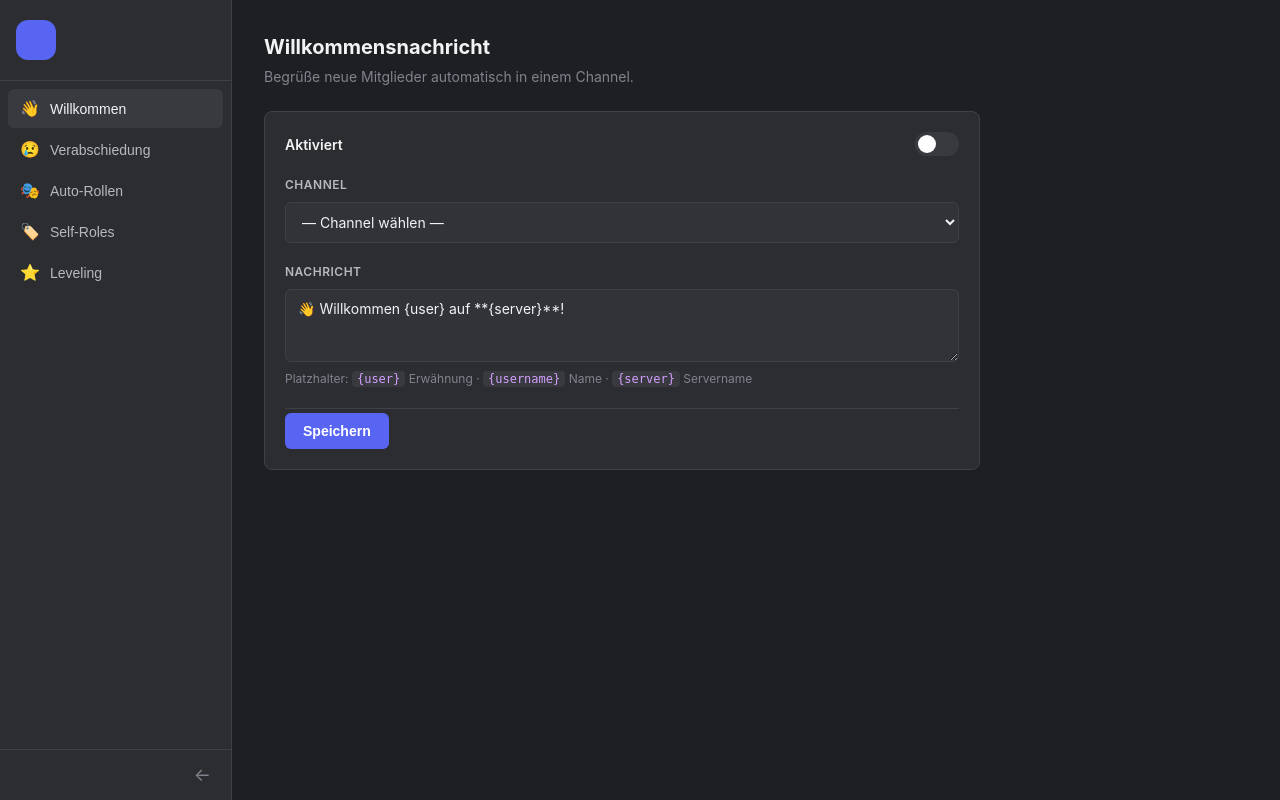
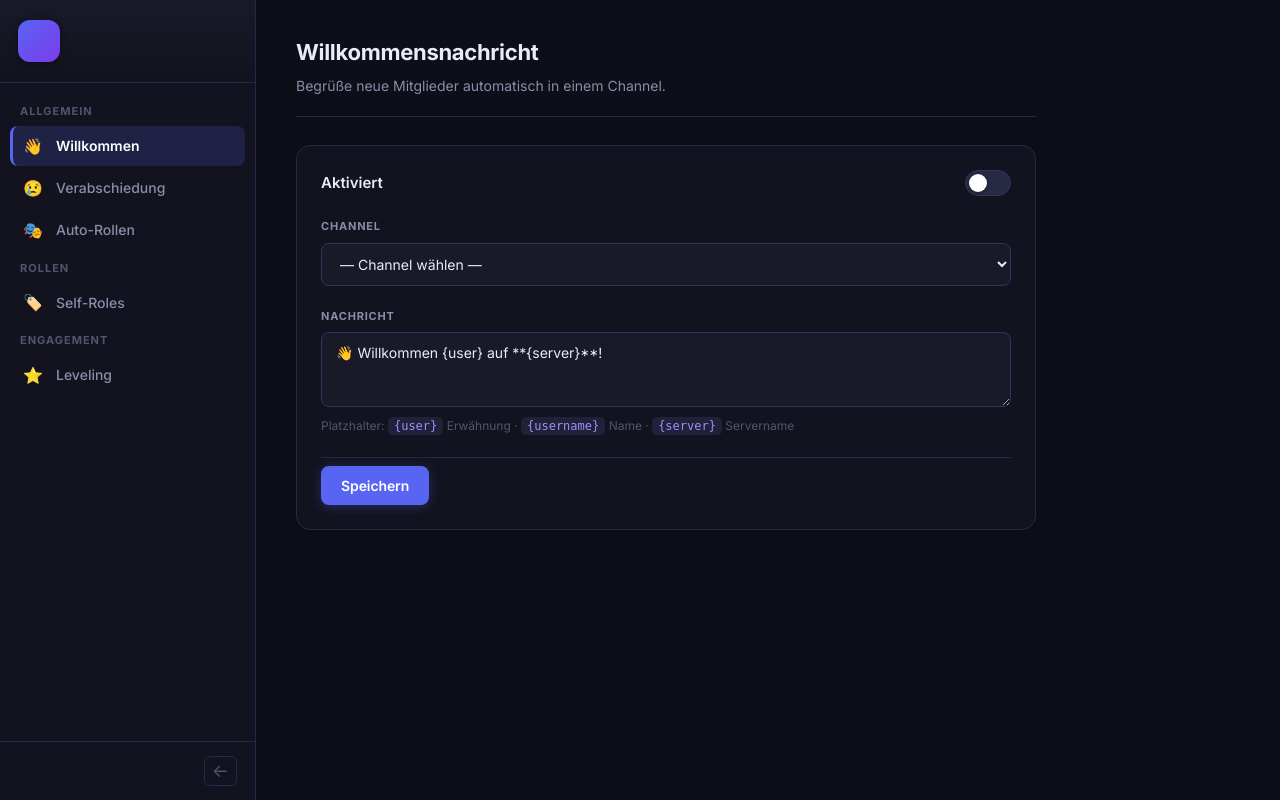
Before and after one commit to selbstsucht/discord-bot, a Flask app: page /server/1 in a window 1280 px wide. Run offline with Flask 3, Linux system fonts and the light colour scheme; the visitor is signed in with stand-in values (Sample User, id 1); data that the repository does not hold is empty.

Commit message:
design: Dashboard-Redesign im MEE6-Stil
Komplettes CSS-Overhaul:
- Dunkleres Navy-Farbschema (#0d0e17 Basis)
- Inter-Font via Google Fonts
- Sidebar: Gradient-Header, Section-Labels, aktiver Tab mit linkem Accent-Border
- Cards: mehr Rundung, subtile Schatten, bessere Abstände
- Buttons: Glow-Effekt auf Primary, filter statt opacity für hover
- Inputs: Focus-Glow, leicht abgesetzter Hintergrund
- Modals: Blur-Backdrop, stärkerer Schatten
- Badges: neue Farben, schärfer
- Toasts: halbtransparent mit Blur

Co-Authored-By: Claude Sonnet 4.6 <noreply@anthropic.com>

```diff
--- a/static/style.css
+++ b/static/style.css
@@ -1,24 +1,30 @@
+@import url('https://fonts.googleapis.com/css2?family=Inter:wght@400;500;600;700&display=swap');
+
 :root {
-  --bg1:     #1e1f22;
-  --bg2:     #2b2d31;
-  --bg3:     #313338;
-  --bg4:     #383a40;
-  --border:  #3f4147;
-  --accent:  #5865f2;
-  --accent-h:#4752c4;
-  --text1:   #f2f3f5;
-  --text2:   #b5bac1;
-  --text3:   #80848e;
-  --success: #23a55a;
-  --danger:  #da373c;
-  --warning: #f0b232;
-  --radius:  8px;
+  --bg1:        #0d0e17;
+  --bg2:        #12131e;
+  --bg3:        #191a28;
+  --bg4:        #20223a;
+  --bg5:        #272a42;
+  --border:     #26284a;
+  --border-l:   #31345c;
+  --accent:     #5865f2;
+  --accent-h:   #4752c4;
+  --accent-glow:rgba(88,101,242,.18);
+  --text1:      #eaebf5;
+  --text2:      #8b8da8;
+  --text3:      #52546e;
+  --success:    #3ba55d;
+  --danger:     #ed4245;
+  --warning:    #faa61a;
+  --radius:     10px;
+  --radius-lg:  14px;
 }
 
 *, *::before, *::after { box-sizing: border-box; margin: 0; padding: 0; }
 
 body {
-  font-family: -apple-system, BlinkMacSystemFont, "Segoe UI", sans-serif;
+  font-family: 'Inter', -apple-system, BlinkMacSystemFont, "Segoe UI", sans-serif;
   background: var(--bg1);
   color: var(--text1);
   font-size: 14px;
@@ -29,10 +35,11 @@ a { color: var(--accent); text-decoration: none; }
 a:hover { text-decoration: underline; }
 code {
   background: var(--bg4);
-  padding: 1px 5px;
-  border-radius: 4px;
+  padding: 2px 6px;
+  border-radius: 5px;
   font-size: 12px;
-  color: #d4a0ff;
+  color: #a78bfa;
+  font-family: 'Fira Code', monospace;
 }
 
 /* ── Login ──────────────────────────────────────────────────── */
@@ -65,87 +72,88 @@ code {
   gap: 10px;
   background: var(--accent);
   color: #fff;
-  padding: 12px 24px;
+  padding: 13px 28px;
   border-radius: var(--radius);
   font-weight: 600;
   font-size: 15px;
-  transition: background .15s;
+  transition: background .15s, box-shadow .15s;
   text-decoration: none;
+  box-shadow: 0 4px 20px rgba(88,101,242,.35);
 }
-.btn-discord:hover { background: var(--accent-h); text-decoration: none; }
+.btn-discord:hover { background: var(--accent-h); text-decoration: none; box-shadow: 0 4px 24px rgba(88,101,242,.5); }
 
 /* ── Top Nav ────────────────────────────────────────────────── */
 .top-nav {
   background: var(--bg2);
   border-bottom: 1px solid var(--border);
-  padding: 0 24px;
-  height: 56px;
+  padding: 0 28px;
+  height: 60px;
   display: flex;
   align-items: center;
   justify-content: space-between;
 }
-
-.nav-brand { font-weight: 700; font-size: 16px; }
-.nav-user  { display: flex; align-items: center; gap: 10px; }
-.nav-avatar { width: 32px; height: 32px; border-radius: 50%; }
-.nav-username { color: var(--text2); }
+.nav-brand    { font-weight: 700; font-size: 16px; letter-spacing: -.2px; }
+.nav-user     { display: flex; align-items: center; gap: 10px; }
+.nav-avatar   { width: 32px; height: 32px; border-radius: 50%; }
+.nav-username { color: var(--text2); font-size: 13px; }
 
 /* ── Servers Page ───────────────────────────────────────────── */
 .servers-page {
-  max-width: 1000px;
-  margin: 40px auto;
-  padding: 0 24px;
+  max-width: 1040px;
+  margin: 48px auto;
+  padding: 0 28px;
 }
-
-.page-header { margin-bottom: 28px; }
-.page-header h2 { font-size: 22px; font-weight: 700; margin-bottom: 4px; }
+.page-header          { margin-bottom: 32px; }
+.page-header h2       { font-size: 24px; font-weight: 700; margin-bottom: 4px; letter-spacing: -.3px; }
+.page-header .text-muted { font-size: 15px; }
 
 .servers-grid {
   display: grid;
-  grid-template-columns: repeat(auto-fill, minmax(200px, 1fr));
+  grid-template-columns: repeat(auto-fill, minmax(210px, 1fr));
   gap: 16px;
 }
 
 .server-card {
   background: var(--bg2);
   border: 1px solid var(--border);
-  border-radius: var(--radius);
-  padding: 24px 16px;
+  border-radius: var(--radius-lg);
+  padding: 28px 20px;
   text-align: center;
   display: flex;
   flex-direction: column;
   align-items: center;
-  gap: 12px;
-  transition: border-color .15s, transform .15s;
+  gap: 14px;
+  transition: border-color .2s, transform .2s, box-shadow .2s;
 }
-.server-card:hover { border-color: var(--accent); transform: translateY(-2px); }
+.server-card:hover {
+  border-color: var(--accent);
+  transform: translateY(-3px);
+  box-shadow: 0 8px 32px rgba(88,101,242,.2);
+}
 
 .server-icon {
-  width: 64px; height: 64px;
-  border-radius: 50%;
+  width: 68px; height: 68px;
+  border-radius: 16px;
   object-fit: cover;
 }
 .server-icon-placeholder {
-  background: var(--accent);
+  background: linear-gradient(135deg, var(--accent), #7c3aed);
   display: flex;
   align-items: center;
   justify-content: center;
-  font-size: 24px;
+  font-size: 26px;
   font-weight: 700;
   color: #fff;
 }
 .server-name { font-weight: 600; font-size: 15px; }
-.btn-full { width: 100%; }
+.btn-full    { width: 100%; justify-content: center; }
 
 /* ── Dashboard Layout ───────────────────────────────────────── */
-.layout {
-  display: flex;
-  min-height: 100vh;
-}
+.layout { display: flex; min-height: 100vh; }
 
 /* ── Sidebar ────────────────────────────────────────────────── */
 .sidebar {
-  width: 232px;
+  width: 256px;
   flex-shrink: 0;
   background: var(--bg2);
   border-right: 1px solid var(--border);
@@ -157,31 +165,34 @@ code {
 }
 
 .sidebar-header {
-  padding: 20px 16px;
+  padding: 20px 18px;
   border-bottom: 1px solid var(--border);
   display: flex;
   align-items: center;
-  gap: 10px;
+  gap: 12px;
+  background: linear-gradient(180deg, var(--bg3) 0%, var(--bg2) 100%);
 }
 
 .sidebar-guild-icon {
-  width: 40px; height: 40px;
+  width: 42px; height: 42px;
   border-radius: 12px;
   object-fit: cover;
   flex-shrink: 0;
+  box-shadow: 0 2px 8px rgba(0,0,0,.4);
 }
 .sidebar-icon-placeholder {
-  background: var(--accent);
+  background: linear-gradient(135deg, var(--accent), #7c3aed);
   display: flex;
   align-items: center;
   justify-content: center;
   font-weight: 700;
   color: #fff;
-  font-size: 16px;
+  font-size: 17px;
 }
 .sidebar-guild-name {
-  font-weight: 600;
+  font-weight: 700;
   font-size: 14px;
+  letter-spacing: -.2px;
   white-space: nowrap;
   overflow: hidden;
   text-overflow: ellipsis;
@@ -189,11 +200,20 @@ code {
 
 .sidebar-nav {
   flex: 1;
-  padding: 8px;
+  padding: 12px 10px;
   display: flex;
   flex-direction: column;
   gap: 2px;
   overflow-y: auto;
+}
+
+.sidebar-section-label {
+  font-size: 11px;
+  font-weight: 700;
+  color: var(--text3);
+  text-transform: uppercase;
+  letter-spacing: 1px;
+  padding: 8px 10px 4px;
 }
 
 .sidebar-btn {
@@ -201,64 +221,96 @@ code {
   border: none;
   color: var(--text2);
   padding: 10px 12px;
-  border-radius: 6px;
+  border-radius: 8px;
   cursor: pointer;
   text-align: left;
   font-size: 14px;
   font-weight: 500;
   display: flex;
   align-items: center;
-  gap: 10px;
-  transition: background .1s, color .1s;
+  gap: 12px;
+  transition: background .12s, color .12s;
   width: 100%;
+  font-family: inherit;
 }
-.sidebar-btn:hover { background: var(--bg3); color: var(--text1); }
-.sidebar-btn.active { background: var(--bg4); color: var(--text1); }
-.sidebar-icon { font-size: 16px; width: 20px; text-align: center; }
+.sidebar-btn:hover  { background: var(--bg4); color: var(--text1); }
+.sidebar-btn.active {
+  background: var(--accent-glow);
+  color: #fff;
+  font-weight: 600;
+  border-left: 3px solid var(--accent);
+  padding-left: 9px;
+}
+.sidebar-icon { font-size: 16px; width: 22px; text-align: center; flex-shrink: 0; }
 
 .sidebar-footer {
-  padding: 12px 16px;
+  padding: 14px 18px;
   border-top: 1px solid var(--border);
   display: flex;
   align-items: center;
-  gap: 8px;
+  gap: 10px;
+  background: var(--bg2);
 }
-.sidebar-user-avatar { width: 28px; height: 28px; border-radius: 50%; }
-.sidebar-username { flex: 1; font-size: 13px; color: var(--text2); white-space: nowrap; overflow: hidden; text-overflow: ellipsis; }
+.sidebar-user-avatar {
+  width: 30px; height: 30px;
+  border-radius: 50%;
+  border: 2px solid var(--border-l);
+}
+.sidebar-username {
+  flex: 1;
+  font-size: 13px;
+  font-weight: 500;
+  color: var(--text2);
+  white-space: nowrap;
+  overflow: hidden;
+  text-overflow: ellipsis;
+}
 .sidebar-back-btn {
   color: var(--text3);
   font-size: 18px;
   line-height: 1;
   text-decoration: none;
-  padding: 4px;
-  border-radius: 4px;
-  transition: color .15s;
+  padding: 5px 7px;
+  border-radius: 6px;
+  transition: color .15s, background .15s;
+  border: 1px solid var(--border);
 }
-.sidebar-back-btn:hover { color: var(--text1); text-decoration: none; }
+.sidebar-back-btn:hover { color: var(--text1); background: var(--bg4); text-decoration: none; }
 
 /* ── Main Content ───────────────────────────────────────────── */
 .main-content {
   flex: 1;
-  padding: 32px;
+  padding: 36px 40px;
   overflow-y: auto;
-  max-width: 780px;
+  max-width: 820px;
 }
 
-.tab-section { display: none; }
+.tab-section        { display: none; }
 .tab-section.active { display: block; }
 
-.section-header { margin-bottom: 24px; }
-.section-header h2 { font-size: 20px; font-weight: 700; margin-bottom: 4px; }
+.section-header {
+  margin-bottom: 28px;
+  padding-bottom: 20px;
+  border-bottom: 1px solid var(--border);
+}
+.section-header h2 {
+  font-size: 22px;
+  font-weight: 700;
+  margin-bottom: 6px;
+  letter-spacing: -.3px;
+}
+.section-header p { font-size: 14px; color: var(--text2); }
 
 /* ── Cards ──────────────────────────────────────────────────── */
 .card {
   background: var(--bg2);
   border: 1px solid var(--border);
-  border-radius: var(--radius);
-  padding: 20px;
+  border-radius: var(--radius-lg);
+  padding: 24px;
   display: flex;
   flex-direction: column;
-  gap: 20px;
+  gap: 22px;
+  box-shadow: 0 2px 12px rgba(0,0,0,.2);
 }
 
 .card-row { display: flex; flex-direction: column; gap: 8px; }
@@ -266,66 +318,70 @@ code {
 .card-actions {
   display: flex;
   gap: 8px;
-  padding-top: 4px;
+  padding-top: 8px;
   border-top: 1px solid var(--border);
 }
 
 /* ── Form Elements ──────────────────────────────────────────── */
 .field-label {
-  font-size: 12px;
-  font-weight: 600;
+  font-size: 11px;
+  font-weight: 700;
   color: var(--text2);
   text-transform: uppercase;
-  letter-spacing: .5px;
+  letter-spacing: .8px;
 }
 
 .select, .input, .textarea {
   background: var(--bg3);
-  border: 1px solid var(--border);
-  border-radius: 6px;
+  border: 1px solid var(--border-l);
+  border-radius: 8px;
   color: var(--text1);
   font-size: 14px;
-  padding: 10px 12px;
+  padding: 11px 14px;
   width: 100%;
   outline: none;
-  transition: border-color .15s;
+  transition: border-color .15s, box-shadow .15s;
   font-family: inherit;
 }
-.select:focus, .input:focus, .textarea:focus { border-color: var(--accent); }
+.select:focus, .input:focus, .textarea:focus {
+  border-color: var(--accent);
+  box-shadow: 0 0 0 3px var(--accent-glow);
+}
 .select option { background: var(--bg3); }
 .textarea { resize: vertical; }
 
-.select-sm, .input-sm {
-  padding: 7px 10px;
-  font-size: 13px;
-}
+.select-sm, .input-sm { padding: 8px 11px; font-size: 13px; }
 
-.hint { font-size: 12px; color: var(--text3); }
+.hint { font-size: 12px; color: var(--text3); margin-top: 2px; }
 
 /* ── Buttons ────────────────────────────────────────────────── */
 .btn {
   display: inline-flex;
   align-items: center;
-  gap: 6px;
-  padding: 10px 18px;
-  border-radius: 6px;
+  justify-content: center;
+  gap: 7px;
+  padding: 11px 20px;
+  border-radius: 8px;
   font-size: 14px;
   font-weight: 600;
   cursor: pointer;
   border: none;
-  transition: opacity .15s, background .15s;
+  transition: filter .15s, box-shadow .15s;
+  font-family: inherit;
+  letter-spacing: -.1px;
 }
-.btn:hover { opacity: .88; }
-.btn:active { opacity: .75; }
+.btn:hover  { filter: brightness(1.12); }
+.btn:active { filter: brightness(.9); }
 
-.btn-sm { padding: 7px 12px; font-size: 13px; }
+.btn-sm { padding: 7px 14px; font-size: 13px; border-radius: 7px; }
 
-.btn-primary   { background: var(--accent); color: #fff; }
-.btn-secondary { background: var(--bg4); color: var(--text1); border: 1px solid var(--border); }
+.btn-primary   { background: var(--accent); color: #fff; box-shadow: 0 2px 12px rgba(88,101,242,.3); }
+.btn-primary:hover { box-shadow: 0 4px 20px rgba(88,101,242,.45); }
+.btn-secondary { background: var(--bg4); color: var(--text1); border: 1px solid var(--border-l); }
 .btn-success   { background: var(--success); color: #fff; }
 .btn-danger    { background: var(--danger); color: #fff; }
-.btn-ghost     { background: transparent; color: var(--text2); border: 1px solid var(--border); }
-.btn-ghost:hover { background: var(--bg3); }
+.btn-ghost     { background: transparent; color: var(--text2); border: 1px solid var(--border-l); }
+.btn-ghost:hover { background: var(--bg4); color: var(--text1); }
 
 /* ── Toggle ─────────────────────────────────────────────────── */
 .toggle-label {
@@ -333,16 +389,18 @@ code {
   align-items: center;
   justify-content: space-between;
   font-weight: 600;
+  font-size: 15px;
 }
-.toggle { position: relative; display: inline-block; width: 44px; height: 24px; }
+.toggle { position: relative; display: inline-block; width: 46px; height: 26px; flex-shrink: 0; }
 .toggle input { display: none; }
 .toggle-slider {
   position: absolute;
   inset: 0;
-  background: var(--bg4);
-  border-radius: 24px;
+  background: var(--bg5);
+  border: 1px solid var(--border-l);
+  border-radius: 26px;
   cursor: pointer;
-  transition: background .2s;
+  transition: background .2s, border-color .2s;
 }
 .toggle-slider::before {
   content: '';
@@ -352,21 +410,26 @@ code {
   border-radius: 50%;
   left: 3px; top: 3px;
   transition: transform .2s;
+  box-shadow: 0 1px 4px rgba(0,0,0,.3);
 }
-.toggle input:checked + .toggle-slider { background: var(--success); }
+.toggle input:checked + .toggle-slider {
+  background: var(--success);
+  border-color: var(--success);
+}
 .toggle input:checked + .toggle-slider::before { transform: translateX(20px); }
 
 /* ── Role Picker ────────────────────────────────────────────── */
-.role-picker { display: flex; flex-direction: column; gap: 8px; }
-.role-chips  { display: flex; flex-wrap: wrap; gap: 6px; min-height: 32px; }
+.role-picker { display: flex; flex-direction: column; gap: 10px; }
+.role-chips  { display: flex; flex-wrap: wrap; gap: 6px; min-height: 34px; }
 
 .role-chip {
   display: inline-flex;
   align-items: center;
-  gap: 4px;
-  background: var(--accent);
-  color: #fff;
-  padding: 4px 10px;
+  gap: 5px;
+  background: rgba(88,101,242,.2);
+  color: #c4c9ff;
+  border: 1px solid rgba(88,101,242,.35);
+  padding: 5px 12px;
   border-radius: 20px;
   font-size: 13px;
   font-weight: 500;
@@ -513,51 +588,56 @@ code {
   justify-content: flex-end;
   gap: 8px;
   margin-top: 8px;
-  padding-top: 16px;
+  padding-top: 18px;
   border-top: 1px solid var(--border);
 }
 
 .color-row { display: flex; align-items: center; gap: 10px; }
 .color-row input[type=color] {
-  width: 40px; height: 36px;
-  border: 1px solid var(--border);
-  border-radius: 6px;
+  width: 42px; height: 38px;
+  border: 1px solid var(--border-l);
+  border-radius: 8px;
   background: var(--bg3);
   cursor: pointer;
-  padding: 2px;
+  padding: 3px;
 }
 .color-row .input { flex: 1; }
 
 /* ── Toast ──────────────────────────────────────────────────── */
 .toast {
   position: fixed;
-  bottom: 24px; right: 24px;
-  padding: 12px 20px;
-  border-radius: 8px;
+  bottom: 28px; right: 28px;
+  padding: 13px 22px;
+  border-radius: 10px;
   font-weight: 600;
   font-size: 14px;
-  box-shadow: 0 8px 24px rgba(0,0,0,.3);
+  box-shadow: 0 12px 36px rgba(0,0,0,.4);
   z-index: 9999;
-  transform: translateY(20px);
+  transform: translateY(16px);
   opacity: 0;
   transition: opacity .2s, transform .2s;
   pointer-events: none;
+  backdrop-filter: blur(8px);
 }
-.toast.show { opacity: 1; transform: translateY(0); pointer-events: all; }
-.toast.success { background: var(--success); color: #fff; }
-.toast.error   { background: var(--danger);  color: #fff; }
-.toast.info    { background: var(--accent);  color: #fff; }
+.toast.show    { opacity: 1; transform: translateY(0); pointer-events: all; }
+.toast.success { background: rgba(59,165,93,.9);  color: #fff; }
+.toast.error   { background: rgba(237,66,69,.9);  color: #fff; }
+.toast.info    { background: rgba(88,101,242,.9); color: #fff; }
 
 /* ── Utilities ──────────────────────────────────────────────── */
-.text-muted { color: var(--text3); }
+.text-muted  { color: var(--text3); }
+.mb-1 { margin-bottom:  6px; }
+.mb-2 { margin-bottom: 10px; }
 .mb-4 { margin-bottom: 16px; }
+.mt-2 { margin-top:    10px; }
+.mt-4 { margin-top:    16px; }
 
 .empty-state {
   text-align: center;
-  padding: 48px 24px;
+  padding: 56px 24px;
   color: var(--text3);
 }
-.empty-icon { font-size: 40px; margin-bottom: 12px; }
+.empty-icon { font-size: 44px; margin-bottom: 14px; }
 
 .input-row { display: flex; align-items: center; gap: 8px; }
 .input-row .input { flex: 1; }
--- a/templates/dashboard.html
+++ b/templates/dashboard.html
@@ -16,6 +16,7 @@
       <span class="sidebar-guild-name">{{ guild.name }}</span>
     </div>
     <nav class="sidebar-nav">
+      <div class="sidebar-section-label">Allgemein</div>
       <button class="sidebar-btn active" onclick="switchTab('welcome', this)">
         <span class="sidebar-icon">👋</span> Willkommen
       </button>
@@ -25,9 +26,11 @@
       <button class="sidebar-btn" onclick="switchTab('autorole', this)">
         <span class="sidebar-icon">🎭</span> Auto-Rollen
       </button>
+      <div class="sidebar-section-label">Rollen</div>
       <button class="sidebar-btn" onclick="switchTab('selfroles', this)">
         <span class="sidebar-icon">🏷️</span> Self-Roles
       </button>
+      <div class="sidebar-section-label">Engagement</div>
       <button class="sidebar-btn" onclick="switchTab('leveling', this)">
         <span class="sidebar-icon">⭐</span> Leveling
       </button>
```
Also changed, not shown: other parts of static/style.css (+69 -61 lines).
